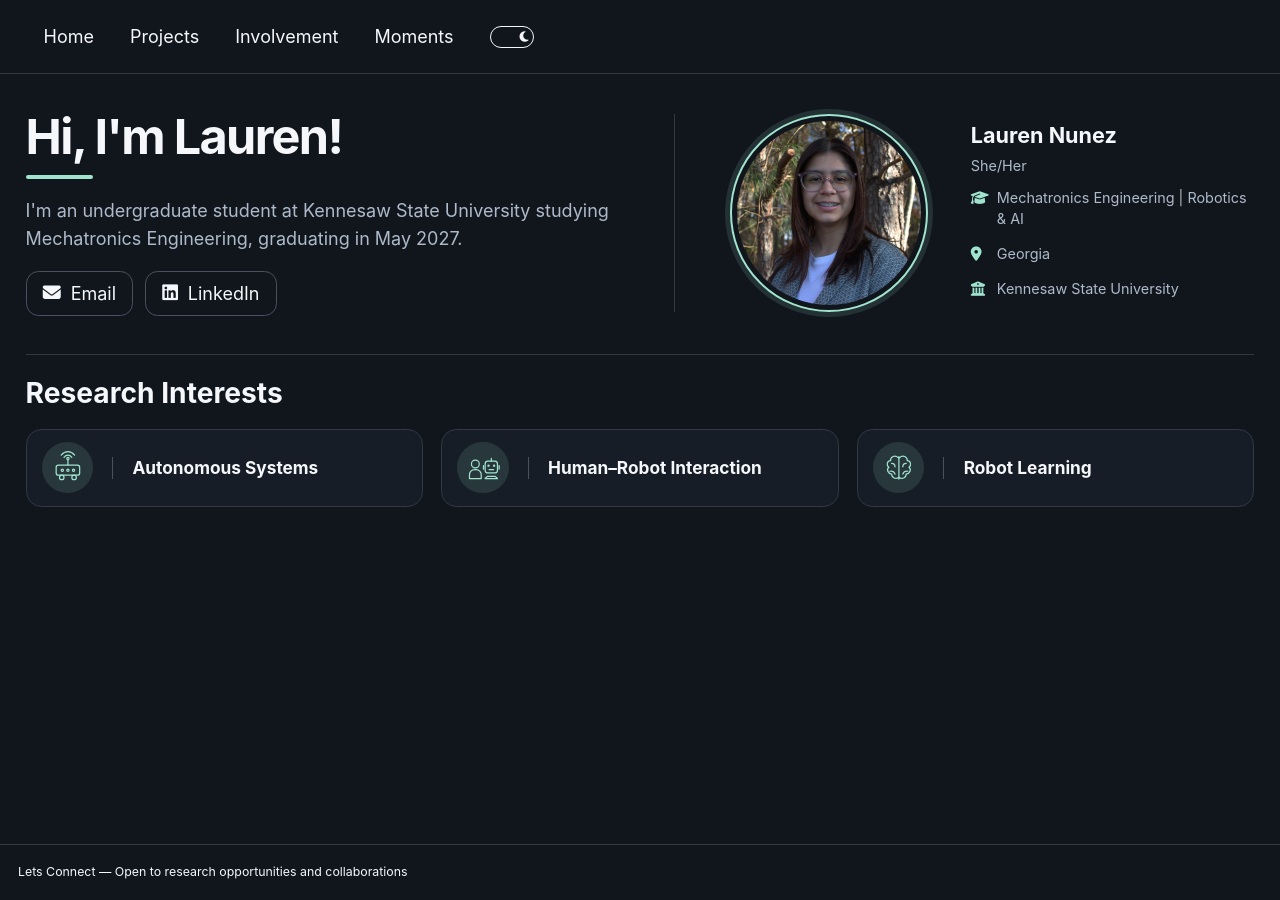
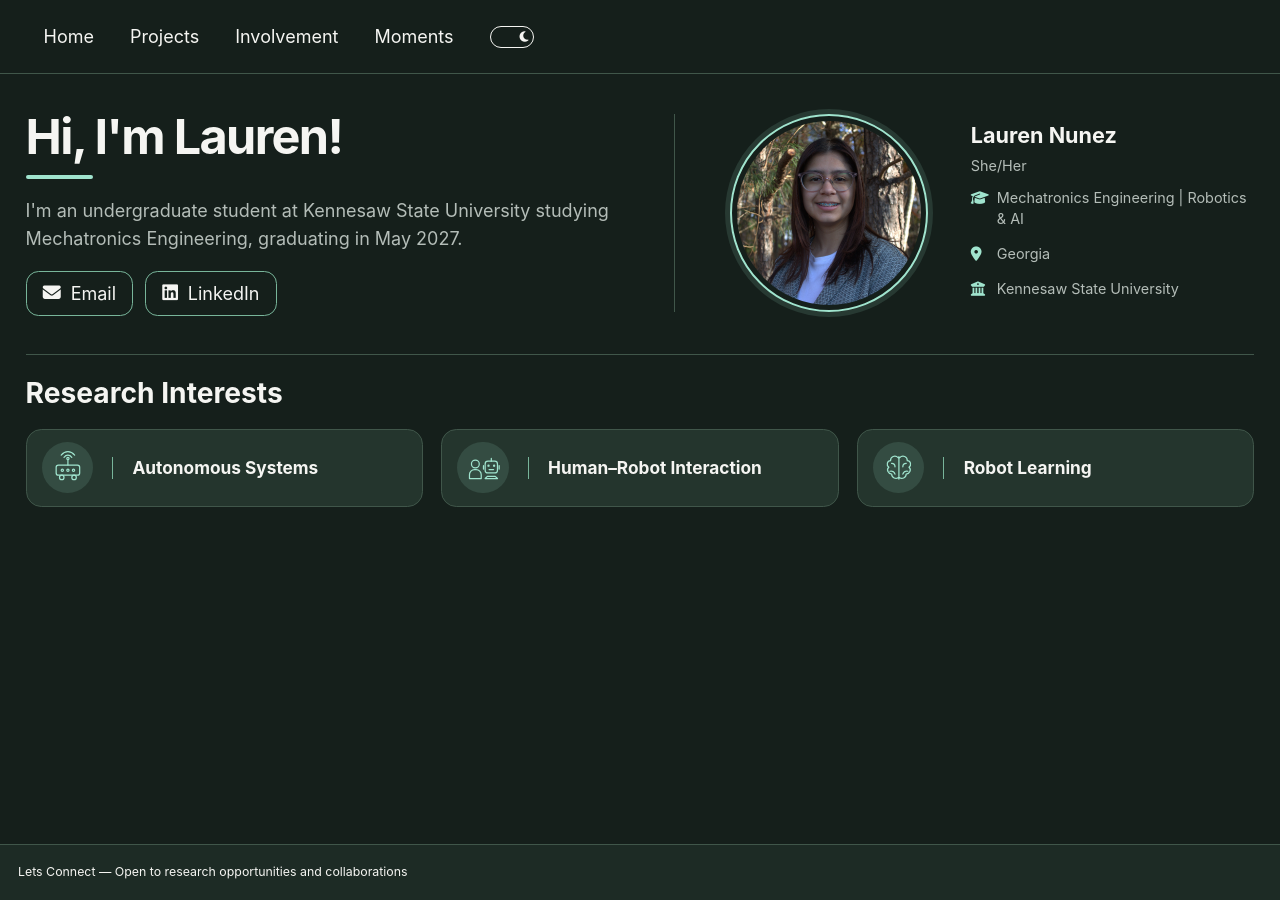
Before and after one commit to laurn156/laurn156.github.io, a Jekyll site: the page built from _pages/about.md, in a window 1280 px wide. Built offline with Jekyll 4.4.1, drawn with Linux system fonts in a browser that asks for light colours; a style sheet for code colours, icons or effects is not loaded.

Commit message:
Apply muted green palettes in both portfolio themes

```diff
--- a/_sass/theme/_portfolio_dark.scss
+++ b/_sass/theme/_portfolio_dark.scss
@@ -1,15 +1,16 @@
 /* ==========================================================================
-   PORTFOLIO THEME - DARK VERSION (cool navy charcoal)
+   PORTFOLIO THEME - DARK VERSION (earthy green)
    ========================================================================== */
 /* Color codes used for the theme */
-$background                 : #11161d;
-$surface                    : #161d26;
-$border                     : #303a46;
-$border-hover               : #46525f;
-$text                       : #f5f7fa;
-$text-muted                 : #aebaca;
-$accent                     : #a5a0ff;
-$accent-hover               : #c4c1ff;
+$background                 : #151f1b;
+$background-secondary       : #1d2b25;
+$surface                    : #24352d;
+$border                     : #40564a;
+$border-hover               : #78b59a;
+$text                       : #f5f5f2;
+$text-muted                 : #b4bdb8;
+$accent                     : #a5dcc4;
+$accent-hover               : #78b59a;
 
 /* Color codes used for the site */
 $danger-color               : #d35c5c;
@@ -33,7 +34,7 @@ html[data-theme="dark"] {
   --global-base-color                 : #{$accent};
   --global-bg-color                   : #{$background};
   --global-surface-color              : #{$surface};
-  --global-footer-bg-color            : #{$background};
+  --global-footer-bg-color            : #{$background-secondary};
   --global-border-color               : #{$border};
   --global-border-hover-color         : #{$border-hover};
   --global-dark-border-color          : #{$border};
--- a/_sass/theme/_portfolio_light.scss
+++ b/_sass/theme/_portfolio_light.scss
@@ -1,15 +1,16 @@
 /* ==========================================================================
-   PORTFOLIO THEME - LIGHT VERSION (soft warm off-white)
+   PORTFOLIO THEME - LIGHT VERSION (soft sage)
    ========================================================================== */
 /* Color codes used for the theme */
-$background                 : #f8f7f4;
-$surface                    : #ffffff;
-$border                     : #e5e3de;
-$border-hover               : #cdcac3;
-$text                       : #20252b;
-$text-muted                 : #626a73;
-$accent                     : #625db5;
-$accent-hover               : #4b4699;
+$background                 : #f5f7f3;
+$background-secondary       : #eaf0ea;
+$surface                    : #fcfdfb;
+$border                     : #c8d6cd;
+$border-hover               : #829f8e;
+$text                       : #25352d;
+$text-muted                 : #52665a;
+$accent                     : #2d6651;
+$accent-hover               : #23513f;
 
 /* Color codes used for the site */
 $danger-color               : #d35c5c;
@@ -33,7 +34,7 @@ $sidebar-screen-min-width   : 1024px;
   --global-base-color                 : #{$accent};
   --global-bg-color                   : #{$background};
   --global-surface-color              : #{$surface};
-  --global-footer-bg-color            : #{$background};
+  --global-footer-bg-color            : #{$background-secondary};
   --global-border-color               : #{$border};
   --global-border-hover-color         : #{$border-hover};
   --global-dark-border-color          : #{$border};
```
